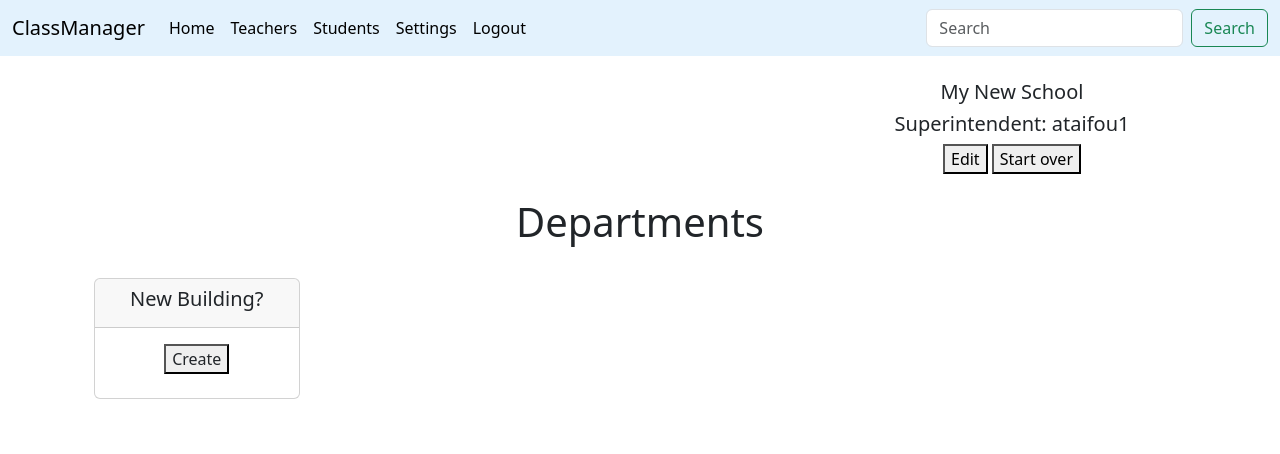
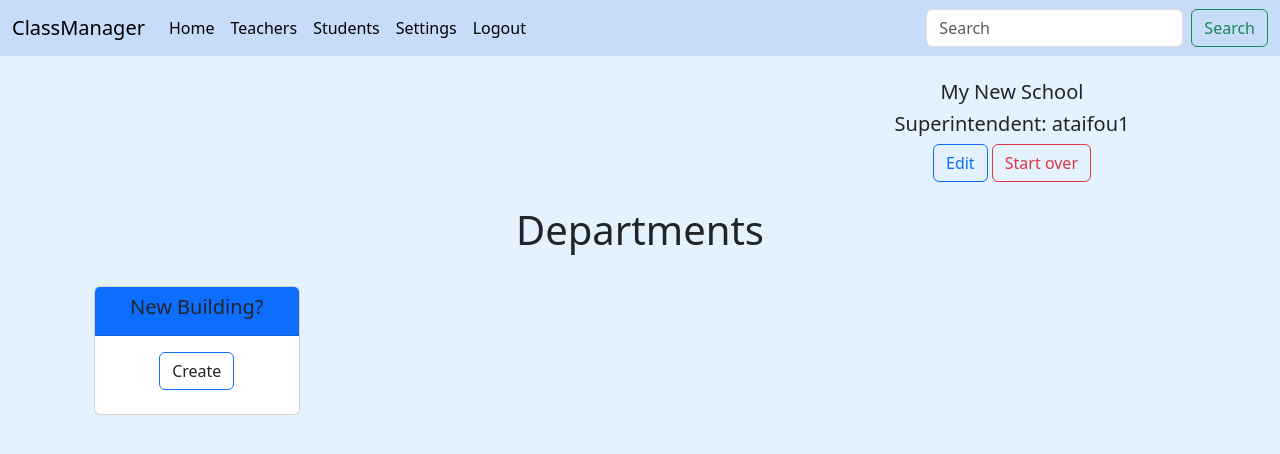
Before and after one commit to ataifam/Class-Manager, a Django app: page / in a window 1280 px wide. Shown: the top 454 px of the page. Run offline with Django 4.2, Linux system fonts and the light colour scheme; a user stored in the database is signed in; data comes from the database, SQL or seed files in the repository; some libraries are stand-ins or nearby versions.

Commit message:
added styling to home page, added preliminary simulator functionality to student model

```diff
--- a/main/models.py
+++ b/main/models.py
@@ -57,6 +57,22 @@ class Student(models.Model):
                 f"{self.first_name+' '+self.last_name}"
         )
 
+    def progressYear(self):
+        if self.year == 4:
+            self.delete()
+        else:
+            self.year+=1
+
+    def getYear(self):
+        if self.year == 1:
+            return 'Freshman'
+        elif self.year == 2:
+            return 'Sophomore'
+        elif self.year == 3:
+            return 'Junior'
+        else:
+            return 'Senior'
+
 class Class(models.Model):
     user = models.ForeignKey(User, on_delete=models.DO_NOTHING, blank=True, null=True)
     name = models.CharField(max_length=60, unique=True)
--- a/main/templates/main/base.html
+++ b/main/templates/main/base.html
@@ -5,11 +5,21 @@
   <meta charset="utf-8" />
   <meta name="viewport" content="width=device-width, initial-scale=1" />
   <title>{% block title %}{% endblock %}</title>
+  <link rel="stylesheet" href="https://cdn.jsdelivr.net/npm/bootstrap-icons@1.10.5/font/bootstrap-icons.css">
   {% load bootstrap5 %} {% bootstrap_css %} {% bootstrap_javascript %}
+  <style>
+    .title-header {
+    text-decoration:none;
+    }
+    .title-header:hover {
+      color:whitesmoke;
+      transition: all .3s ease-out;
+    }
+  </style>
 </head>
 
-<body>
-  <nav class="navbar navbar-expand-lg" style="background-color: #e3f2fd;">
+<body style="background-color: #e3f2fd;">
+  <nav class="navbar navbar-expand-lg" style="background-color: #c7dcf8;">
     <div class="container-fluid">
       <a class="navbar-brand" href="{% url 'main:home' %}">ClassManager</a>
       <button class="navbar-toggler" type="button" data-bs-toggle="collapse" data-bs-target="#navbarSupportedContent"
--- a/main/templates/main/home.html
+++ b/main/templates/main/home.html
@@ -14,17 +14,17 @@
         <h5>Superintendent: {{school.player_name}}</h5>
 
         <div id="start_create_school">
-          <button class="toggler" id="school">Edit</button>
+          <button class="toggler btn btn-outline-primary" id="school">Edit</button>
           <a href="{% url 'main:delete' school.id 'school' %}">
-            <button>Start over</button>
+            <button type="button" class="btn btn-outline-danger">Start over</button>
           </a>
         </div>
         <div id="create_school" style="display: none">
           <form method="POST" action="">
             {% csrf_token %} {{schoolForm}}
-            <button name="school_form" type="submit">Submit</button>
+            <button name="school_form" class="btn btn-outline-success" type="submit">Submit</button>
           </form>
-          <button class="toggler" id="school">Cancel</button>
+          <button class="toggler btn btn-outline-danger" id="school">Cancel</button>
         </div>
         {% endif %}
       </div>
@@ -43,20 +43,19 @@
       {% for subject in subjects %} {% if subject %}
       <div class="col-2">
         <div id="{{subject.id}}" class="card mb-3" style="max-width: 18rem;">
-          <div class="card-header">
-            <h5><a href="{% url 'main:building' subject.id %}">{{subject|capfirst}}</a></h5>
+          <div class="card-header bg-primary">
+            <h5><a class="title-header link-dark bg-primary fw-medium" href="{% url 'main:building' subject.id %}">{{subject|capfirst}} <i class="bi bi-arrow-up-right-circle"></i></a></h5>
           </div>
           <div class="card-body">
             <h5 class="card-title">
-              Classes: {{ subject.class_set.count }}
+              <span class="m-1 badge bg-dark">Classes <span class="badge bg-secondary"> {{ subject.class_set.count }}</span></span>
               <br />
-              Faculty: {{ subject.teacher_set.count }}
+              <span class="m-1 badge bg-dark">Faculty <span class="badge bg-secondary"> {{ subject.teacher_set.count }}</span></span>
               <br />
-              Students: {{ subject.student_set.count }}
+              <span class="m-1 badge bg-dark">Students <span class="badge bg-secondary"> {{ subject.student_set.count }}</span></span>
             </h5>
-            <br>
             <a href="{% url 'main:delete' subject.id 'subject' %}">
-              <button>Delete Subject</button>
+              <button type="button" class="btn btn-outline-danger">Delete Subject</button>
             </a>
           </div>
         </div>
@@ -64,11 +63,11 @@
       {% endif %} {% endfor %}
       <div id="start_create_subject" class="col-2">
         <div class="card mb-3" style="max-width: 18rem">
-          <div class="card-header">
-            <h5>New Building?</h5>
+          <div class="card-header bg-primary">
+            <h5 class="text-dark bg-primary fw-medium">New Building?</h5>
           </div>
           <div class="card-body">
-            <button class="toggler card-title" id="subject">Create</button>
+            <button class="toggler card-title btn btn-outline-primary" id="subject">Create</button>
           </div>
         </div>
       </div>
@@ -83,8 +82,8 @@
                 {% csrf_token %} {{subjectForm}}
                 <br />
                 <br>
-                <button name="subject_form" type="submit">Submit</button>
-                <button class="toggler" id="subject">Cancel</button>
+                <button name="subject_form" class="btn btn-outline-success" type="submit">Submit</button>
+                <button class="toggler btn btn-outline-danger" id="subject">Cancel</button>
               </form>
             </div>
           </div>
--- a/main/templates/main/teacher.html
+++ b/main/templates/main/teacher.html
@@ -20,7 +20,7 @@
     </div>
     <div class="col-6">
       <a href="{% url 'main:delete' teacher.id 'teacher' %}">
-        <button>Delete Teacher</button>
+        <button type="button" class="btn btn-outline-danger">Delete Teacher</button>
       </a>
     </div>
   </div>
@@ -71,7 +71,7 @@
             {{form}}
             <br>
             <br>
-            <button type="Submit">Submit</button>
+            <button class="btn btn-outline-success" type="Submit">Submit</button>
           </form>
         </div>
       </div>
```
Also changed, not shown: main/templates/main/all_students.html (+7 -5 lines), main/templates/main/all_teachers.html (+4 -4 lines), main/templates/main/building.html (+4 -4 lines), main/templates/main/class.html (+5 -5 lines), main/templates/main/class_students.html (+6 -4 lines), main/templates/main/class_students_by_major.html (+6 -4 lines), main/templates/main/search.html (+6 -6 lines), main/templates/main/student.html (+4 -4 lines).
